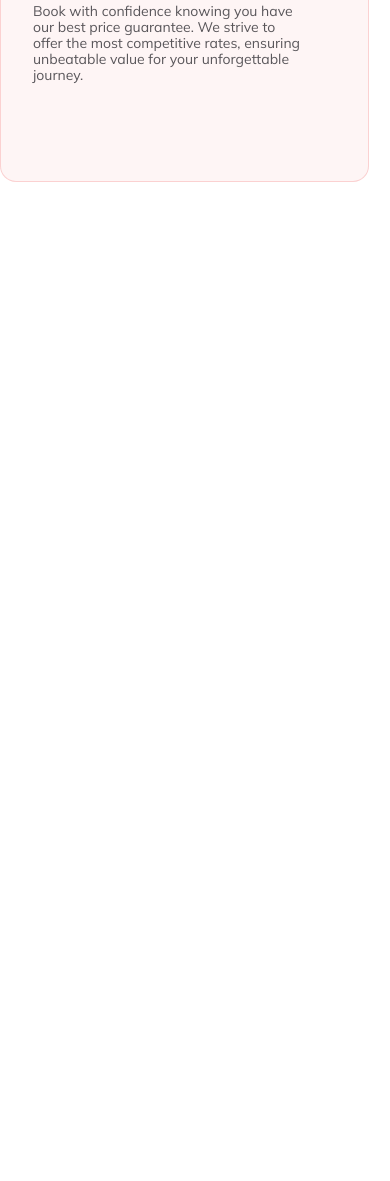
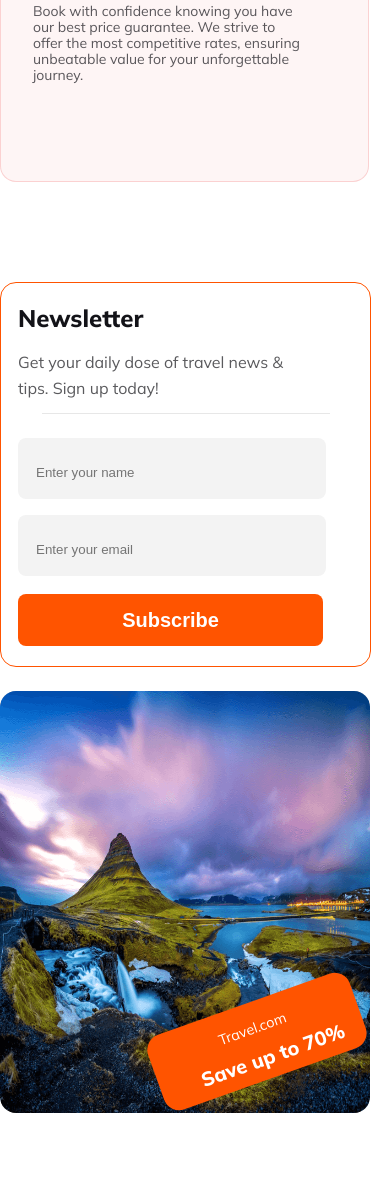
Before and after one commit to ShahnazFR/A2-Shahnaz, a plain HTML site: page index.html in a window 390 px wide. Shown: the part 4301-5482 px from the top of the page. Before the commit the page ends 4583 px from the top, so only its background shows below. Drawn offline with Linux system fonts and the light colour scheme.

Commit message:
The newsletter section and mobile view both are completed

```diff
--- a/index.html
+++ b/index.html
@@ -124,27 +124,58 @@
                     <div class="mini one">
                         <img src="images/hotel-solid.svg" alt="" class="small-img">
                         <h2 class="small-header">Handpicked Hotels</h2>
-                        <p class="small-description common">Indulge in handpicked hotels curated for your comfort and style. Each accommodation is chosen to enhance your travel experience, ensuring unparalleled luxury.</p>
+                        <p class="small-description common">Indulge in handpicked hotels curated for your comfort and
+                            style. Each accommodation is chosen to enhance your travel experience, ensuring unparalleled
+                            luxury.</p>
                     </div>
                     <div class="mini two">
                         <img src="images/map-location-dot-solid.svg" alt="" class="small-img">
                         <h2 class="small-header">World Class Service</h2>
-                        <p class="small-description common">Experience world-class service tailored to exceed your expectations. Our dedicated team ensures every moment of your journey is seamless and unforgettable.</p>
+                        <p class="small-description common">Experience world-class service tailored to exceed your
+                            expectations. Our dedicated team ensures every moment of your journey is seamless and
+                            unforgettable.</p>
                     </div>
                 </div>
                 <div class="mini three">
-                                            <img src="images/tag-solid.svg" alt="" class="small-img">
-                        <h2 class="small-header">Best Price Guarantee</h2>
-                        <p class="small-description common">Book with confidence knowing you have our best price guarantee. We strive to offer the most competitive rates, ensuring unbeatable value for your unforgettable journey.
+                    <img src="images/tag-solid.svg" alt="" class="small-img">
+                    <h2 class="small-header">Best Price Guarantee</h2>
+                    <p class="small-description common">Book with confidence knowing you have our best price guarantee.
+                        We strive to offer the most competitive rates, ensuring unbeatable value for your unforgettable
+                        journey.
 
 
 
 
 
-                        </p>
+                    </p>
                 </div>
             </div>
 
+
+        </section>
+        <section class="neco">
+            <div class="newsletter-container">
+                <div class="newsletter">
+                    <h2 class="news-header">Newsletter</h2>
+                    <p class="news-para">Get your daily dose of travel news & tips. Sign up today!</p>
+                    <hr>
+                    <form action="">
+                        <input type="text" placeholder="Enter your name" class="same-input"><br>
+                        <input type="email" name="" id="" placeholder="Enter your email" class="same-input"><br>
+                        <button class="subscribe-btn primary-btn">Subscribe</button>
+                    </form>
+
+
+                </div>
+                <div class="newsletter-img">
+                    <img src="images/Rectangle 8 (1).png" alt="">
+                    <div class="tag">
+                        <h4 class="website">Travel.com</h4>
+                        <h2 class="news-tag">Save up to 70%</h2>
+                    </div>
+
+                </div>
+            </div>
 
         </section>
     </main>
--- a/styles/travel.css
+++ b/styles/travel.css
@@ -321,6 +321,135 @@ margin-left: 298px;
     width: 486px;
     height: 78px;
 }
+/* Newsletter section starts here! */
+/* .neco{
+    position: static;
+} */
+.newsletter-container{
+    display: flex;
+    gap: 24px;
+}
+.newsletter{
+    width: 474px;
+/* height: 422px; */
+/* flex-shrink: 0; */
+border-radius: 16px;
+border: 1px solid #FF5400;
+padding: 22px;
+padding-right: 15px;
+}
+
+.news-header{
+    color: #131318;
+/* font-family: Mulish; */
+font-size: 1.5rem;
+/* font-style: normal; */
+font-weight: 800;
+/* line-height: normal; */
+}
+.news-para{
+    width: 350px;
+    height: 52px;
+    color: #5A5A5D;
+/* font-family: Mulish; */
+font-size: 1rem;
+/* font-style: normal; */
+font-weight: 400;
+line-height: 26px; /* 162.5% */
+margin-bottom: 24px;
+}
+
+hr{
+    width: 400px;
+height: 1px;
+background: rgba(19, 19, 24, 0.10);
+border: none;
+margin-bottom: 24px;
+/* padding-right: 0px; */
+}
+
+/* .newsletter-img{
+    position: static;
+} */
+
+.newsletter-img img{
+    width: 672px;
+height: 422px;
+/* flex-shrink: 0; */
+border-radius: 16px;
+background: url(<path-to-image>), lightgray 50% / cover no-repeat;
+}
+
+.tag{
+    width: 324px;
+height: 120px;
+transform: rotate(-19.628deg);
+/* flex-shrink: 0; */
+border-radius: 16px;
+background: #FF5400;
+position:absolute;
+top: 3768px;
+left: 1014px;
+}
+
+.tag .website{
+    color: #FFF;
+text-align: center;
+/* font-family: Mulish; */
+font-size: 1.5rem;
+/* font-style: normal; */
+font-weight: 400;
+/* line-height: normal; */
+padding-top: 0px;
+margin-top: 17px;
+margin-bottom: 0px;
+}
+
+.tag .news-tag{
+    color: #FFF;
+/* font-family: Mulish; */
+font-size: 2rem;
+/* font-style: normal; */
+font-weight: 800;
+/* line-height: normal; */
+/* margin-top: 0px; */
+margin-left: 42px;
+margin-bottom: 100px;
+margin-top: 10px;
+padding-bottom: 150px;
+/* margin-bottom: 100px; */
+}
+
+.same-input{
+    width: 393px;
+height: 52px;
+/* flex-shrink: 0; */
+border-radius: 8px;
+background: rgba(19, 19, 24, 0.05);
+border: none;
+margin-bottom: 16px;
+
+}
+
+.newsletter input[type="text"], input[type="email"]{
+    padding-top: 8px;
+    padding-left: 18px;
+}
+
+.subscribe-btn {
+    width: 413px;
+height: 52px;
+/* flex-shrink: 0; */
+border-radius: 8px;
+/* background: #FF5400; */
+margin-top: 2px;
+font-size: 1.25rem;
+font-weight: 600;
+}
+
+/* .single-img{
+    height: 900px;
+} */
 /* Media Queries */
 
 
@@ -550,4 +679,76 @@ height: 180;
                 margin-left: 0px;
             }
 
+            .newsletter-container{
+                flex-direction: column;
+            }
+            .newsletter{
+                width: 335px;
+height: 353px;
+/* flex-shrink: 0; */
+padding: 15px 17px;
+
+
+            }
+            .hr{
+                width: 200px;
+height: 1px;
+            }
+            .same-input , .subscribe-btn{
+                width: 288px;
+height: 52px;
+/* padding-bottom: 24px; */
+/* flex-shrink: 0; */
+            }
+            .subscribe-btn{
+                margin-bottom: 24px;
+                width: 305px;
+            }
+.news-header{
+    margin-top: 5px;
+    margin-bottom: 0px;
+}
+.newsletter hr{
+    width: 288px;
+}
+.news-para{
+width: 280px;
+margin-bottom: 12px;
+}
+
+.newsletter-img{
+    width: 370px;
+height: 290px;
+/* flex-shrink: 0; */
+}
+
+.newsletter-img img{
+    width: 100%;
+}
+
+.tag{
+    width: 214.023px;
+    height: 79.268px;
+
+position:absolute;
+top: 5303px;
+left: 150px;
+}
+.tag .website{
+
+font-size: .90rem;
+/* font-style: normal; */
+font-weight: 400;
+
+}
+
+.tag .news-tag{
+    /* color: #FFF; */
+/* font-family: Mulish; */
+font-size: 1.24rem;
+
+}
+
+
+
         }
```
